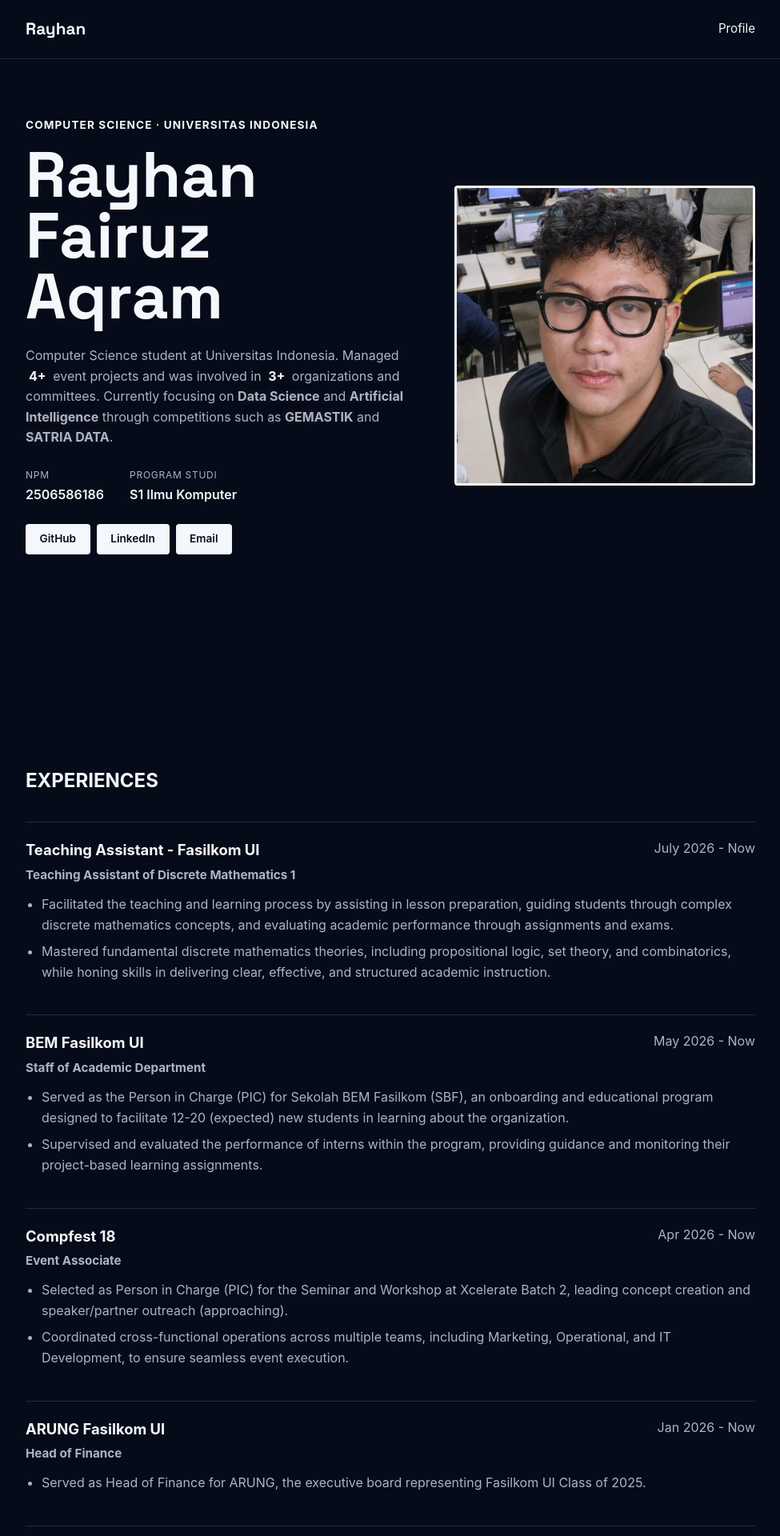
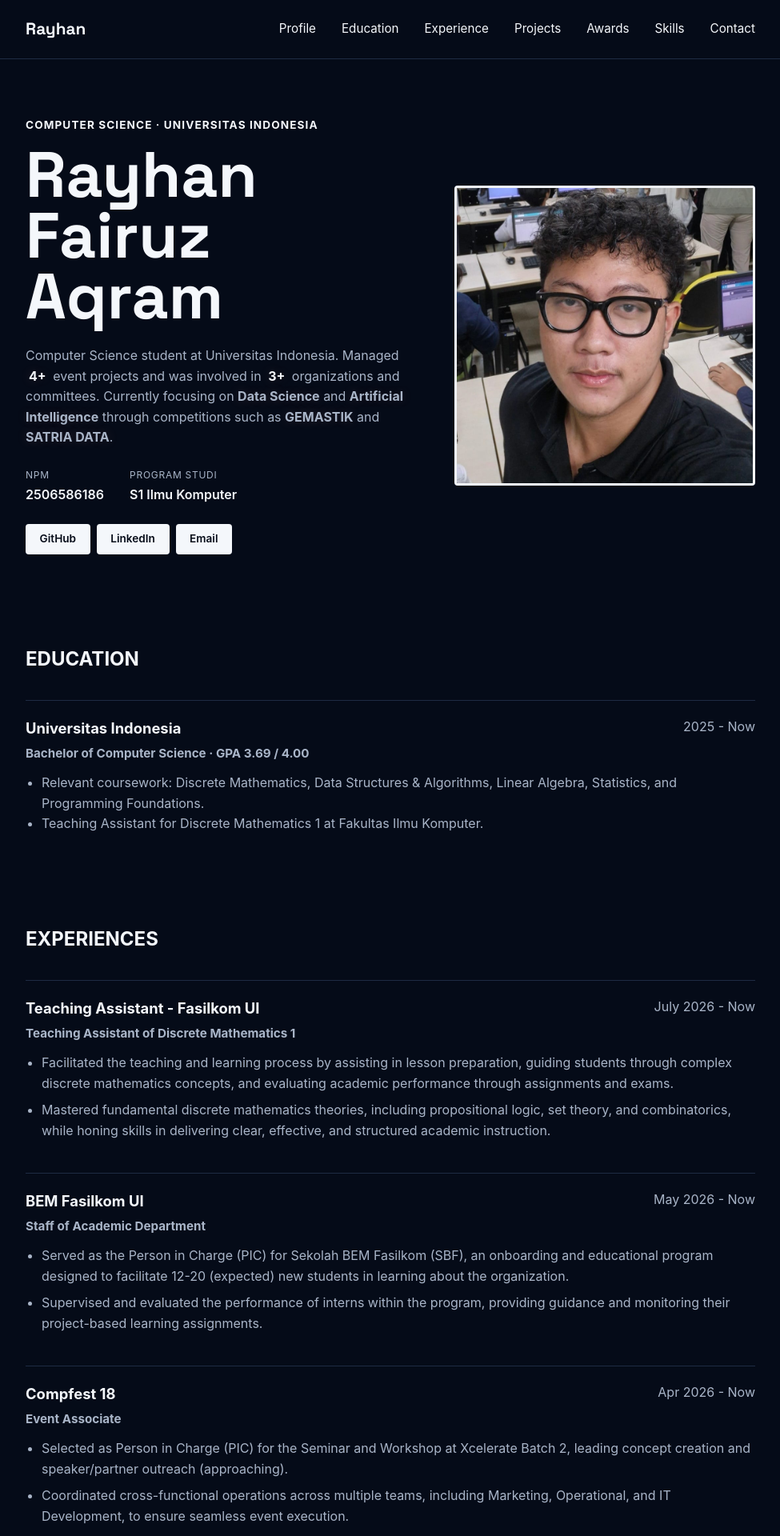
Before and after one commit to rayyouw/myportofolio, a Django app: page / in a window 1280 px wide. Shown: the top 1920 px of the page at 80% size, without its empty margins (152-1127 px from the left). Run offline with Django 5.2, Linux system fonts and the light colour scheme.

Commit message:
feat(header): add navigation bar with links to all sections

```diff
--- a/static/css/style.css
+++ b/static/css/style.css
@@ -189,13 +189,59 @@ h1, .brand {
     border-top: 1px solid var(--line);
 }
 
+.education-section,
 .experience-section {
     padding: 2rem 0 5rem;
 }
 
-.experience-section h2 {
+.education-section h2,
+.experience-section h2,
+.skills-section h2 {
     margin-bottom: 2rem;
     font-size: 1.5rem;
+}
+
+.skills-section {
+    padding: 2rem 0 5rem;
+}
+
+.skills-list {
+    display: grid;
+    gap: 1.5rem;
+}
+
+.skill-category {
+    border-top: 1px solid var(--line);
+    padding-top: 1.25rem;
+}
+
+.skill-category h3 {
+    font-size: 1.15rem;
+    margin-bottom: 0.5rem;
+}
+
+.skill-category p {
+    color: var(--text-muted);
+}
+
+.education-item {
+    border-top: 1px solid var(--line);
+    padding-top: 1.25rem;
+}
+
+.education-item h3 {
+    font-size: 1.15rem;
+}
+
+.education-item h4 {
+    margin: 0.25rem 0 0.75rem;
+    color: var(--text-muted);
+    font-size: 0.95rem;
+}
+
+.education-item ul {
+    padding-left: 1.25rem;
+    color: var(--text-muted);
 }
 
 .experience-list {
@@ -237,6 +283,54 @@ h1, .brand {
     margin-top: 0.5rem;
 }
 
+.education-item {
+    border-top: 1px solid var(--line);
+    padding-top: 1.25rem;
+}
+
+.education-item h3 {
+    font-size: 1.15rem;
+}
+
+.education-item h4 {
+    margin: 0.25rem 0 0.75rem;
+    color: var(--text-muted);
+    font-size: 0.95rem;
+}
+
+.education-item ul {
+    padding-left: 1.25rem;
+    color: var(--text-muted);
+}
+
+.experience-heading {
+    display: flex;
+    justify-content: space-between;
+    gap: 1rem;
+}
+
+.awards-item {
+    border-top: 1px solid var(--line);
+    padding-top: 1.25rem;
+    margin: 0.25rem 0 0.75rem;
+}
+
+.awards-item h3 {
+    font-size: 1.15rem;
+    margin: 0.25rem 0 0.75rem;
+}
+
+.awards-item h4 {
+    margin: 0.25rem 0 0.75rem;
+    color: var(--text-muted);
+    font-size: 0.95rem;
+}
+
+.awards-item ul {
+    padding-left: 1.25rem;
+    color: var(--text-muted);
+}
+
 @media (max-width: 600px) {
     .hero-grid {
         grid-template-columns: 1fr;
--- a/templates/index.html
+++ b/templates/index.html
@@ -9,16 +9,25 @@
     <link href="https://fonts.googleapis.com/css2?family=Space+Grotesk:wght@500;700&display=swap" rel="stylesheet">
     <link rel="stylesheet" href="/static/css/style.css">
 </head>
+
 <body>
+    <!--Menambahkan bagian header yang berisi navigasi ke bagian profile, education, projects, awards, skills, dan contact-->
     <header class="site-header">
         <div class="container">
             <a href="#profile" class="brand">Rayhan</a>
             <nav>
                 <a href="#profile">Profile</a>
+                <a href="#education">Education</a>
+                <a href="#experience">Experience</a>
+                <a href="#projects">Projects</a>
+                <a href="#awards">Awards</a>
+                <a href="#skills">Skills</a>
+                <a href="#contact">Contact</a>
             </nav>
         </div>
     </header>
 
+    <!--Menambahkan bagian profile yang berisi pengenalan singkat mengenai saya-->
     <main>
         <section class="hero" id="profile">
             <div class="container hero-grid">
@@ -52,12 +61,29 @@
         </section>
     </main>
 
-    <main>
-        <section class="hero" id="Education">
-
+    <!--Menambahkan bagian education yang berisi riwayat pendidikan saya
+    <main>-->
+        <section class="education-section" id="education">
+            <div class = "container">
+                <h2>EDUCATION</h2>
+                <div class = "education-list">
+                    <article class="education-item">
+                        <div class="experience-heading">
+                            <h3>Universitas Indonesia</h3>
+                            <p>2025 - Now</p>
+                        </div>
+                        <h4>Bachelor of Computer Science &middot; GPA 3.69 / 4.00</h4>
+                        <ul>
+                            <li>Relevant coursework: Discrete Mathematics, Data Structures &amp; Algorithms, Linear Algebra, Statistics, and Programming Foundations.</li>
+                            <li>Teaching Assistant for Discrete Mathematics 1 at Fakultas Ilmu Komputer.</li>
+                        </ul>
+                    </article>
+                </div>
+            </div>
         </section>
     </main>
 
+    <!--Menambahkan bagian experience yang berisi pengalaman saya, mulai dari pengalaman kerja, organisasi, dan sukarelawan.-->
     <main>
         <section class="experience-section" id="Experience">
             <div class="container">
@@ -139,12 +165,63 @@
         </section>
     </main>
 
+    <!--Menambahkan bagian awards yang berisi penghargaan-penghargaan yang saya miliki.-->
+    <section class="awards-section" id="awards">
+            <div class="container">
+                <h2>AWARDS</h2>
+                <div class="awards-list">
+                    <article class="awards-item">
+                        <h3>Data Mining - GEMASTIK 2026</h3>
+                        <p>Representative of Universitas Indonesia</p>
+                    </article>
+                    <article class="awards-item">
+                        <h3>Big Data Challenge - SATRIA DATA 2026</h3>
+                        <p>Representative of Universitas Indonesia</p>
+                    </article>
+                    <article class="awards-item">
+                        <h3>National Olympiad in Informatics (OSN Informatika) 2024</h3>
+                        <p>Silver medal at provincial level</p>
+                    </article>
+                    <article class="awards-item">
+                        <h3>National Olympiad in Informatics (OSN Informatika) 2023</h3>
+                        <p>Silver medal at provincial level</p>
+                    </article>
+                    <article class="awards-item">
+                        <h3> National Olympiad in Mathematics (OSN Matematika) 2018</h3>
+                        <p>Finalist at national level</p>
+                    </article>
+                </div>
+            </div>
+        </section>
+
+    <!--Menambahkan bagian skills yang berisi kemampuan-kemampuan yang saya miliki.-->
     <main>
-        <section class="hero" id="Skills">
-
+        <section class="skills-section" id="skills">
+            <div class="container">
+                <h2>SKILLS</h2>
+                <div class="skills-list">
+                    <div class="skill-category">
+                        <h3>Programming</h3>
+                        <p>Python, C++, Java, HTML, CSS</p>
+                    </div>
+                    <div class="skill-category">
+                        <h3>Data &amp; Machine Learning</h3>
+                        <p>pandas, NumPy, scikit-learn, OpenCV, PyTorch</p>
+                    </div>
+                    <div class="skill-category">
+                        <h3>Tools &amp; Productivity</h3>
+                        <p>Canva, Microsoft Word, Microsoft PowerPoint, Google Docs, Google Slides</p>
+                    </div>
+                    <div class="skill-category">
+                        <h3>Spoken Languages</h3>
+                        <p>Bahasa Indonesia (native), English (professional working proficiency)</p>
+                    </div>
+                </div>
+            </div>
         </section>
     </main>
 
+    <!--Menambahkan bagian footer yang berisi penutup portofolio saya.-->
     <footer class="site-footer">
         <div class="container">
             <p>&copy; 2026 Burhan. Fakultas Ilmu Komputer, Universitas Indonesia.</p>
```
